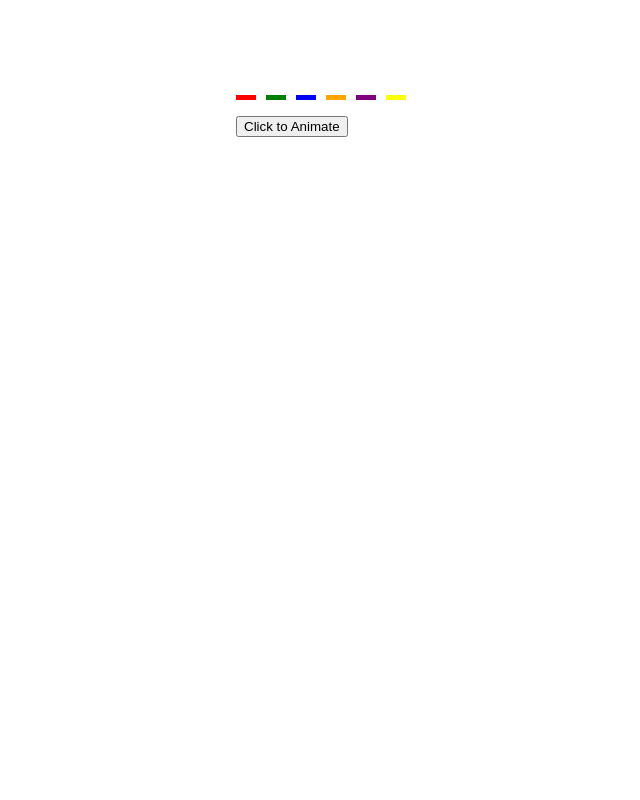
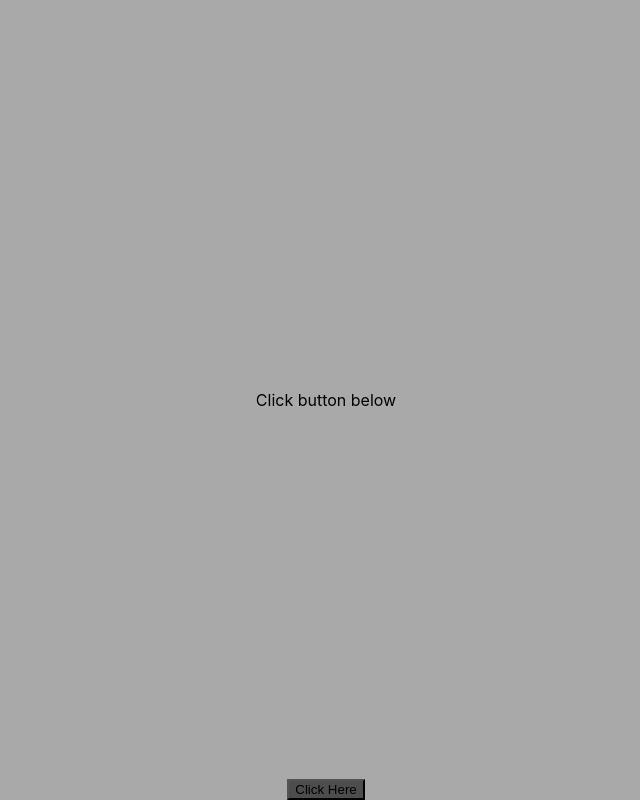
Before and after one commit to linnefromice/react_practice_animation, a React (Create React App) app in the folder pj-react-spring/: page / in a window 1280 px wide. Shown: the whole page, without its empty margins (314-954 px from the left). Built offline with nearby package versions, Linux system fonts and the light colour scheme.

Commit message:
add sample (new site)

```diff
--- a/pj-react-spring/src/App.js
+++ b/pj-react-spring/src/App.js
@@ -11,14 +11,11 @@ import {
 import {
   SampleCustomOne,
 } from './views/samples_two.js';
-*/
 import {
-  Translate,
-  BarGraph,
-  StaggeredBars,
-  DisappearingComponent,
   TranslateStaggersBars
 } from './views/samples_three';
+*/
+import Sample from './views/samples_four/sample_usespring';
 
 const Container = Keyframes.Spring(async next => {
   while (true) {
@@ -56,7 +53,7 @@ function App() {
       alignItems: "center",
       justifyContent: "center"
     }}>
-      <TranslateStaggersBars/>
+      <Sample/>
     </div>
   );
 }
--- /dev/null
+++ b/pj-react-spring/src/views/samples_four/sample_usespring.css
@@ -0,0 +1,19 @@
+/*
+https://blog.logrocket.com/animations-with-react-spring/
+useSpring
+*/
+.container {
+  width: 100vw;
+  height: 100vh;
+  display: flex;
+  align-items: center;
+  justify-content: center;
+  background-color: #a9a9a9;
+}
+.button-container {
+  position: absolute;
+  bottom: 0;
+}
+.button {
+  background: #4e4d4d;
+}
--- /dev/null
+++ b/pj-react-spring/src/views/samples_four/sample_usespring.js
@@ -0,0 +1,36 @@
+/*
+https://blog.logrocket.com/animations-with-react-spring/
+useSpring
+*/
+
+import React, { useState } from 'react';
+import { animated, useSpring } from 'react-spring';
+
+import './sample_usespring.css';
+
+const Sample = () => {
+  const [greetingStatus, displayGreeting] = useState(false);
+  const contentProps = useSpring({
+    opacity: greetingStatus ? 1 : 0,
+    marginTop: greetingStatus ? 0 : -500,
+  });
+
+  return (
+    <div className="container">
+      <div className="button-container">
+        <button className="button" onClick={() => displayGreeting(prevState => !prevState)}>
+          Click Here
+        </button>
+      </div>
+      {!greetingStatus ? (
+        <div className="Intro">Click button below</div>
+      ) : (
+        <animated.div className="box" style={contentProps}>
+          <h1>Hey there! React Spring is awesome.</h1>
+        </animated.div>
+      )}
+    </div>
+  )
+}
+
+export default Sample;
```
